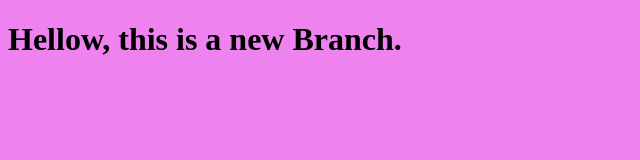
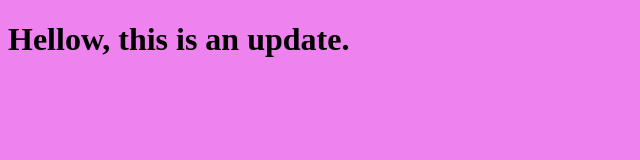
Before and after one commit to Othman2022/myproject, a plain HTML site: page index.html in a window 1280 px wide. Shown: the whole page, without its empty margins (0-640 px from the left). Drawn offline with Linux system fonts and the light colour scheme.

Commit message:
edit the html file

```diff
--- a/index.html
+++ b/index.html
@@ -7,7 +7,7 @@
     <link rel="stylesheet" href="style.css">
 </head>
 <body>
-    <h1>Hellow, this is a new Branch.</h1>
+    <h1>Hellow, this is an update.</h1>
     <script src="app.js"></script>
 </body>
 </html>
```
